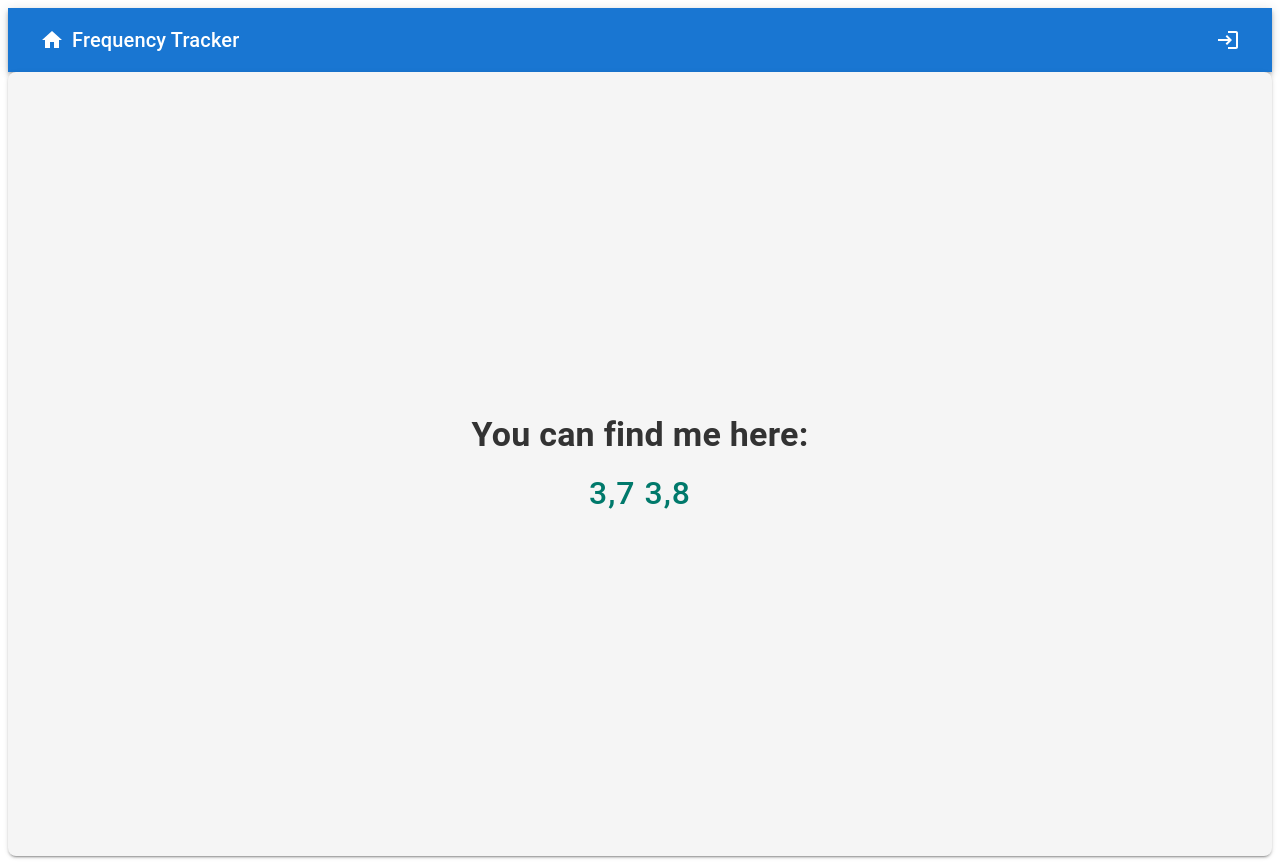
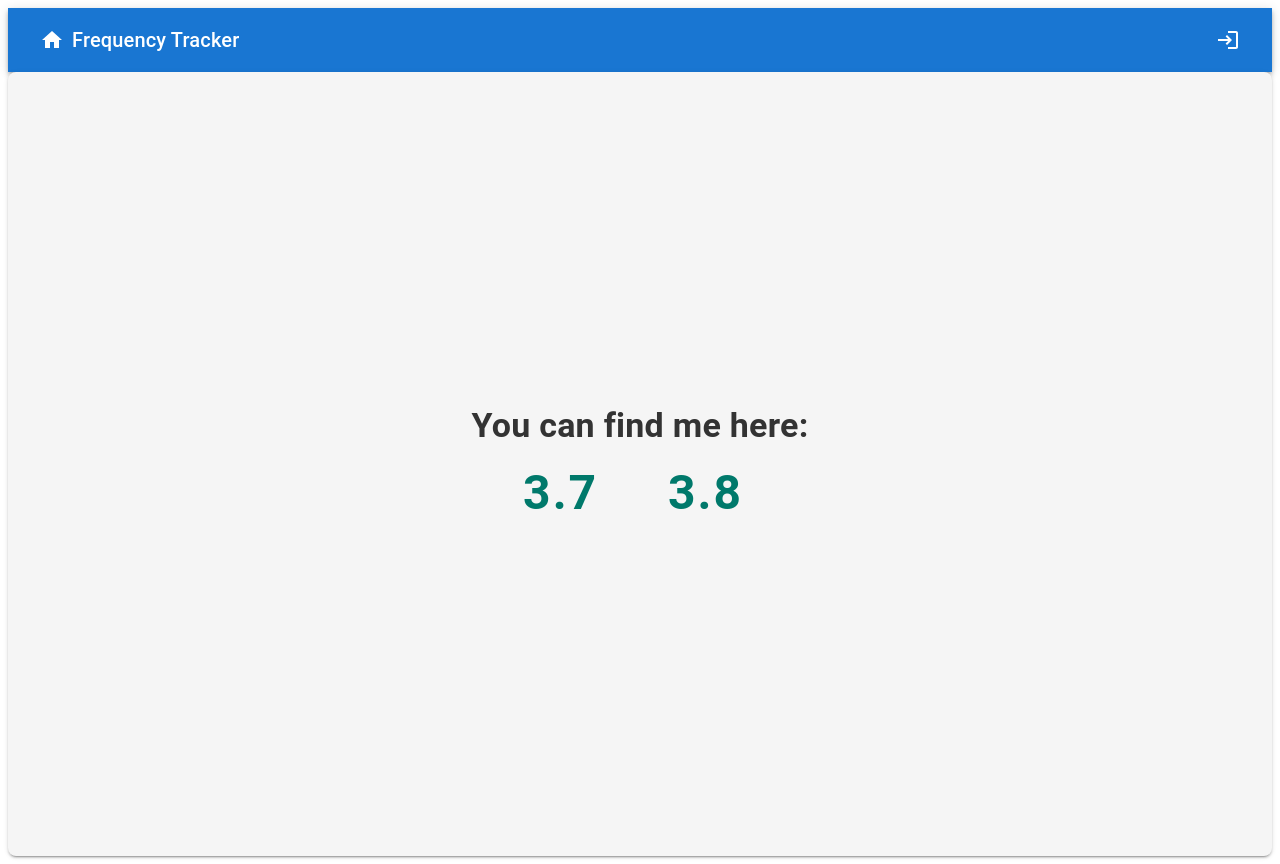
Before and after one commit to noname69node/radioFreqClient, a React (Vite) app: page / in a window 1280 px wide. Built offline with nearby package versions, Linux system fonts and the light colour scheme; no server answers.

Commit message:
main page

```diff
--- a/src/pages/MainPage.tsx
+++ b/src/pages/MainPage.tsx
@@ -53,16 +53,20 @@ const MainPage = () => {
           You can find me here:
         </Typography>
         <Typography
-          variant="h5"
-          sx={{
-            fontSize: "2rem",
-            fontWeight: 500,
-            color: "#00796b",
-            letterSpacing: "1px",
-          }}
-        >
-          3,7{frequencies.frequency_37} 3,8{frequencies.frequency_38}
-        </Typography>
+  variant="h4" // Increases text size
+  sx={{
+    fontSize: "3rem", // Bigger text
+    fontWeight: "bold", // Bolder text
+    color: "#00796b",
+    letterSpacing: "2px", // More space between letters
+    display: "flex",
+    justifyContent: "center",
+    gap: "1rem", // Adds spacing between numbers
+  }}
+>
+  3.7&nbsp;{frequencies.frequency_37} &nbsp;&nbsp; 3.8&nbsp;{frequencies.frequency_38}
+</Typography>
+
       </Box>
     </Box>
   );
```
